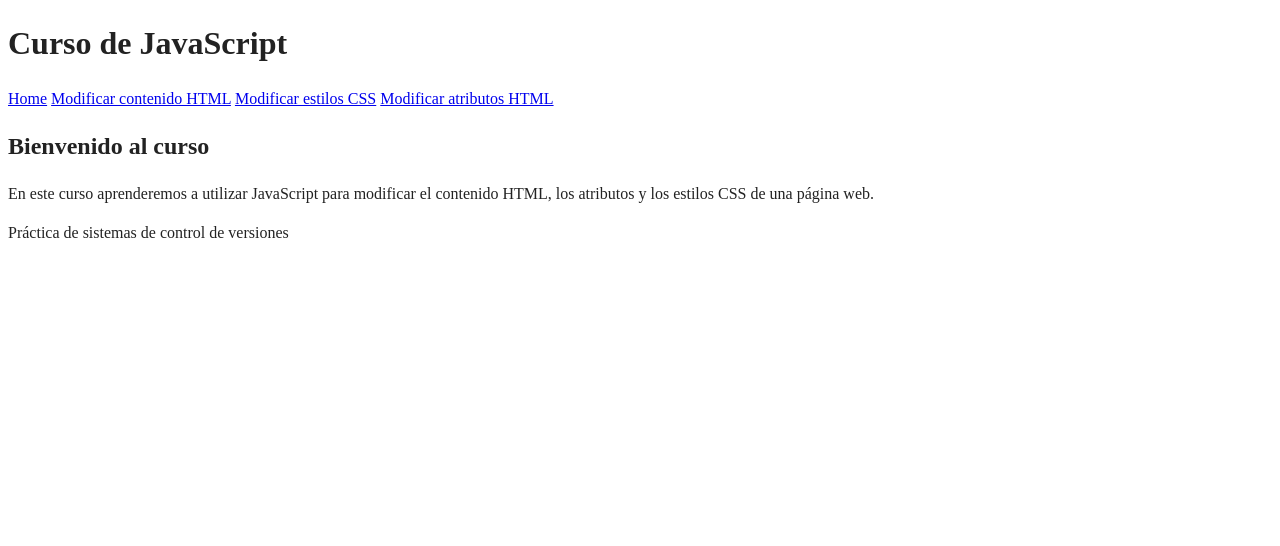
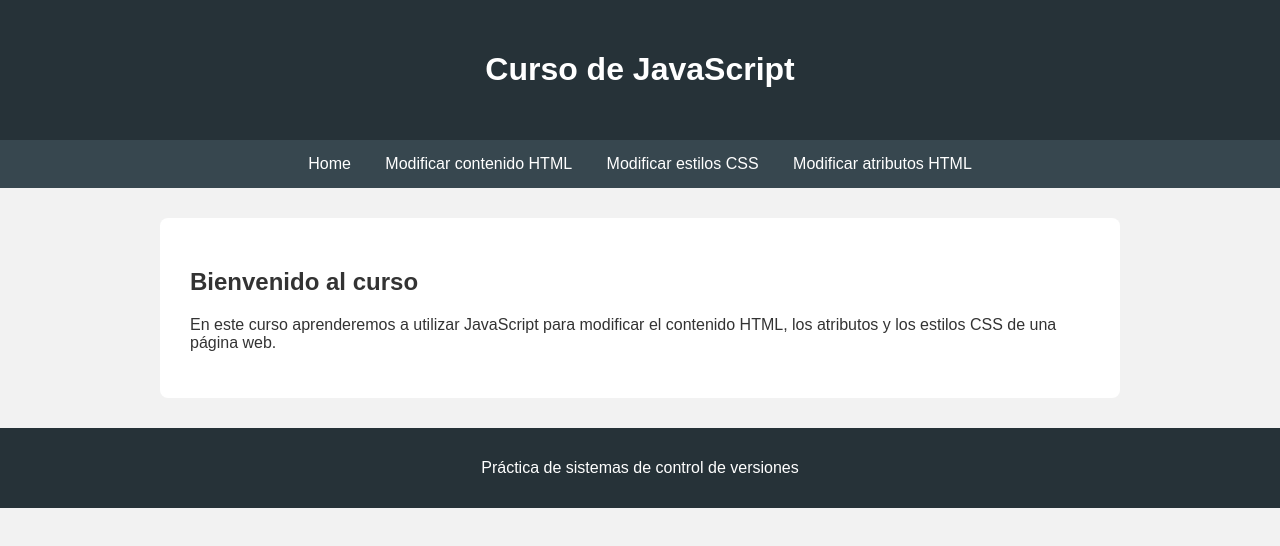
Before and after one commit to Imanol-Margarit/sistema_control_versiones_Imanol, a website built with webpack: page html5-boilerplate-main/src/index.html in a window 1280 px wide. Built offline with nearby package versions, Linux system fonts and the light colour scheme; files whose address does not match are found by name.

Commit message:
Usuari 3: afegir estils CSS

```diff
--- /dev/null
+++ b/html5-boilerplate-main/src/css/style.css
@@ -0,0 +1,44 @@
+body {
+    margin: 0;
+    font-family: Arial, sans-serif;
+    background-color: #f2f2f2;
+    color: #333;
+}
+
+header {
+    background-color: #263238;
+    color: white;
+    text-align: center;
+    padding: 30px;
+}
+
+nav {
+    background-color: #37474f;
+    padding: 15px;
+    text-align: center;
+}
+
+nav a {
+    color: white;
+    text-decoration: none;
+    margin: 15px;
+}
+
+nav a:hover {
+    color: #80cbc4;
+}
+
+main {
+    background-color: white;
+    max-width: 900px;
+    margin: 30px auto;
+    padding: 30px;
+    border-radius: 8px;
+}
+
+footer {
+    background-color: #263238;
+    color: white;
+    text-align: center;
+    padding: 15px;
+}
```
Also changed, not shown: html5-boilerplate-main/src/index.html (+1 -0 lines).
